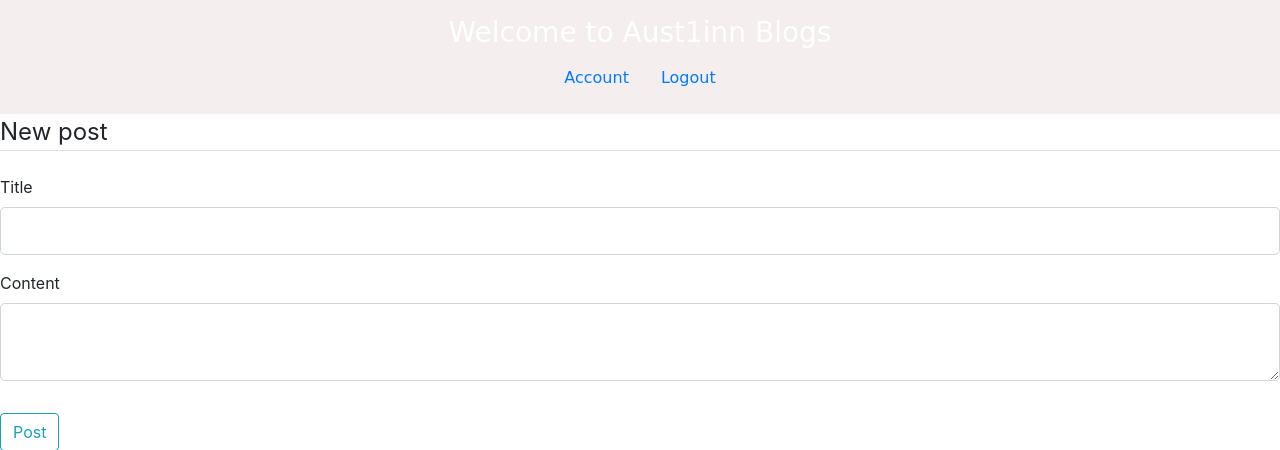
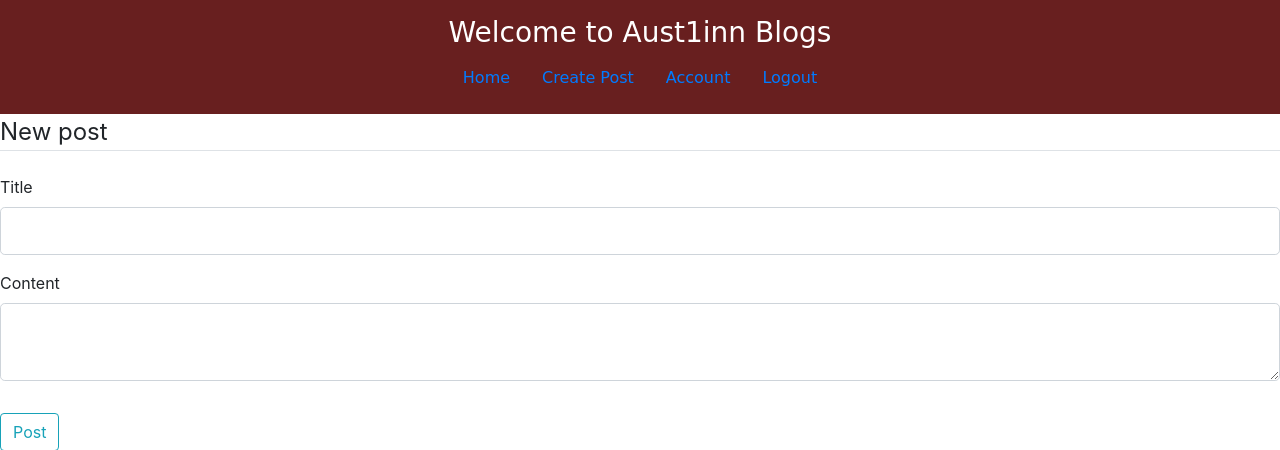
Before and after one commit to aust1inn/aust1inn_posts, a Flask app: page /post/new in a window 1280 px wide. Shown: the top 450 px of the page. Run offline with Flask 2, Linux system fonts and the light colour scheme; the visitor is signed in with stand-in values (Sample User, id 1); some libraries are stand-ins or nearby versions; some web fonts are replaced.

Commit message:
displays blogs

```diff
--- a/app/main/views.py
+++ b/app/main/views.py
@@ -1,3 +1,5 @@
+from . import main
+
 import secrets,os
 from .. import bcrypt,db
 from PIL import Image
@@ -6,23 +8,20 @@ from .forms import RegistrationForm,LoginForm,UpdateAccountForm,PostForm
 from ..models import User,Post,Comment
 from flask_login import login_user,current_user,logout_user,login_required
 
-from . import main
 
 # Views
 @main.route('/')
 @main.route('/home')
 
 def home():
-    name = "Time to get started "
-    # context ={
-    #     name: name
-    # }
-    return render_template('home.html', name=name)
+    page=request.args.get('page',1,type=int)
+    posts=Post.query.order_by(Post.date_posted.desc()).paginate(page=page,per_page=4)
+    return render_template('home.html' , posts=posts)
 
 @main.route('/register',methods=['GET','POST'])
 def register():
     if current_user.is_authenticated:
-        return redirect(url_for('home'))
+        return redirect(url_for('main.home'))
     form =RegistrationForm()
     if form.validate_on_submit():
         hashed_password = bcrypt.generate_password_hash(form.password.data).decode('utf-8')
@@ -37,14 +36,14 @@ def register():
 @main.route('/login',methods=['GET','POST'])
 def login():
     if current_user.is_authenticated:
-        return redirect(url_for('home'))
+        return redirect(url_for('main.home'))
     form =LoginForm()
     if form.validate_on_submit():
         user = User.query.filter_by(email=form.email.data).first()
         if user and bcrypt.check_password_hash(user.password, form.password.data):
             login_user(user, remember=form.remember.data)
             next_page= request.args.get('next')
-            return redirect(next_page) if next_page else redirect(url_for('main.index'))
+            return redirect(next_page) if next_page else redirect(url_for('main.home'))
         else:
             flash("Login unsuccesful.Please check email and password",'danger')
 
@@ -53,7 +52,7 @@ def login():
 @main.route('/logout')
 def logout():
     logout_user()
-    return redirect(url_for('home'))
+    return redirect(url_for('main.home'))
 
 def save_picture(form_picture):
     random_hex = secrets.token_hex(8)
@@ -82,7 +81,7 @@ def account():
         current_user.email=form.email.data
         db.session.commit()
         flash('Your account has been updated', 'success')
-        return redirect(url_for('account'))
+        return redirect(url_for('main.account'))
     elif request.method == 'GET':
         form.username.data = current_user.username
         form.email.data = current_user.email
@@ -100,7 +99,7 @@ def new_post():
         db.session.add(post)
         db.session.commit()
         flash('Your post has been created','success')
-        return redirect(url_for('home'))
+        return redirect(url_for('main.home'))
     return render_template('create_post.html' ,title='New Post',form=form,legend='New post')
 
 @main.route('/post/<int:post_id>')
@@ -138,7 +137,7 @@ def delete_post(post_id):
     db.session.delete(post)
     db.session.commit()
     flash('Your post has been deleted!', 'success')
-    return redirect(url_for('home'))
+    return redirect(url_for('main.home'))
 
 @main.route("/user/<string:username>")
 def user_posts(username):
--- a/app/static/CSS/main.css
+++ b/app/static/CSS/main.css
@@ -1,7 +1,7 @@
 @import url('https://fonts.googleapis.com/css2?family=Macondo&display=swap');
 
 .mynav{
-    background-color: rgb(245, 238, 238);
+    background-color: rgb(104, 31, 31);
     font-family: 'Macondo', cursive;
 }
 
--- a/app/templates/base.html
+++ b/app/templates/base.html
@@ -16,8 +16,10 @@
           <div class="inner">
             <h3 class="masthead-brand text-center">Welcome to Aust1inn Blogs</h3>
             <nav class="nav nav-masthead justify-content-center">
+              <a class="nav-item nav-link" href="{{ url_for('main.home')}}">Home</a>
+
               {% if current_user.is_authenticated %}
-                  <!-- <a class="nav-item nav-link" href="{{ url_for('new_post')}}">Create Post</a> -->
+                  <a class="nav-item nav-link" href="{{ url_for('main.new_post')}}">Create Post</a>
                   <a class="nav-item nav-link" href="{{ url_for('main.account')}}">Account</a>
                   <a class="nav-item nav-link" href="{{ url_for('main.logout')}}">Logout</a>
                 {% else %}
```
Also changed, not shown: app/templates/home.html (+4 -4 lines).
